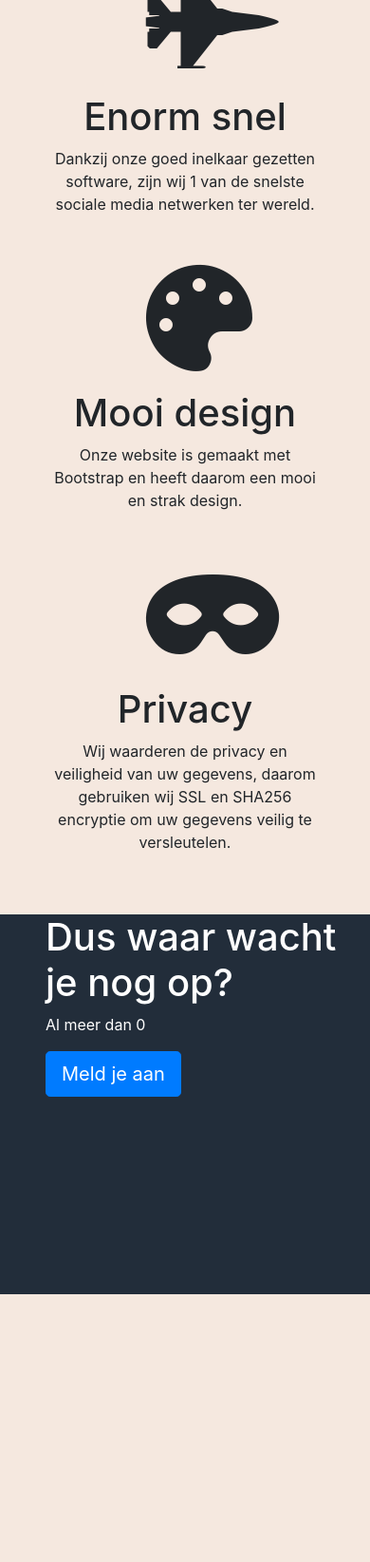
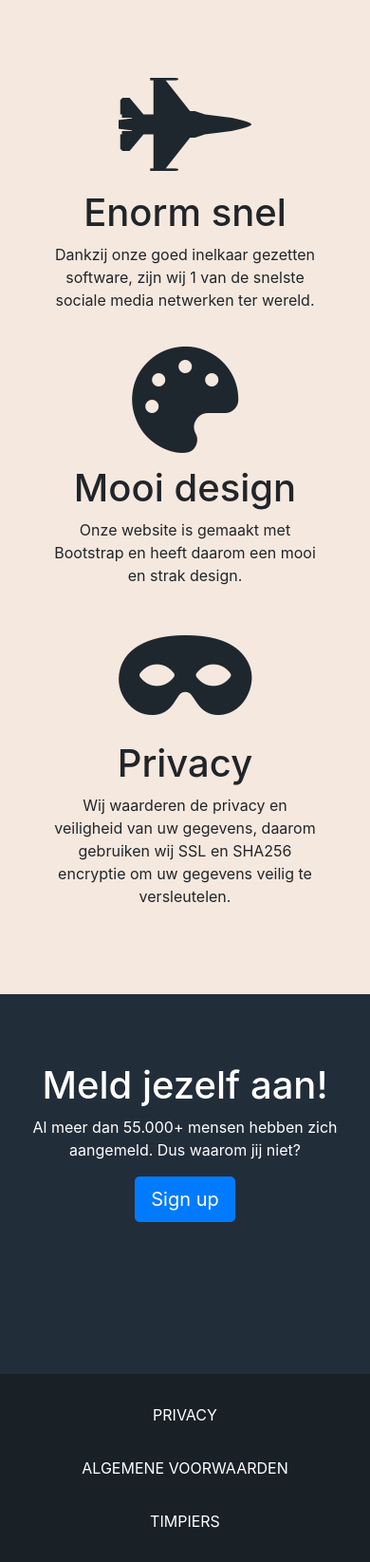
Before and after one commit to TimPiers/SocialMediaProject, a CodeIgniter app: page /www/ in a window 390 px wide; the page is wider, and only the part inside the window is pictured. Shown: the part 585-2230 px from the top of that part at 95% size. Before the commit the page ends 1948 px from the top of that part, so only its background shows below. Run offline with CodeIgniter, Linux system fonts and the light colour scheme; some libraries are stand-ins or nearby versions.

Commit message:
Updated home page

```diff
--- a/application/views/pages/home.php
+++ b/application/views/pages/home.php
@@ -9,13 +9,27 @@
     min-height: 400px;
     color: white;
   }
+  footer {
+    background-color: #192026;
+    text-align: center;
+    padding: 15px;
+  }
+
+  footer a {
+      margin: 0 50px;
+      color: white;
+  }
+
+  footer a:hover {
+    color: ivory;
+  }
 
   h1.icon {
     font-size: 7em;
     border-radius: 10px;
-    display: inline-block;
-    padding: 20px;
-    margin: 0 33%;
+    padding: 5px;
+    text-align: center;
+    color: #1e272e;
   }
 
   p.info {
@@ -23,62 +37,100 @@
     margin-left: 10%;
     text-align: center;
   }
+
+  div.signup {
+    display: none;
+  }
+
+@media screen and (min-width: 768px) {
+  div.signup {
+    display: inline-block;
+    border-top-left-radius: 50px;
+    border-bottom-left-radius: 50px;
+    height: 300px;
+    background-image: url('https://www.brockmeyer.nl/wp-content/uploads/2018/11/Socialmedia-1140x640.jpg');
+  }
+}
 </style>
 
 <article>
-  <div class="row">
-    <div class="col-12 col-md-5 col-lg-4 col-xl-3 mt-4">
-        <img class="ml-5 text-center" src="https://store.storeimages.cdn-apple.com/4982/as-images.apple.com/is/image/AppleInc/aos/published/images/i/ph/iphone8/plus/iphone8-plus-gold-select-2018?fmt=png-alpha">
+  <div class="row scroll-fast">
+    <div class="col-12 col-md-5 col-lg-4 col-xl-3 mt-4 text-center">
+        <img src="https://store.storeimages.cdn-apple.com/4982/as-images.apple.com/is/image/AppleInc/aos/published/images/i/ph/iphone8/plus/iphone8-plus-gold-select-2018?fmt=png-alpha">
     </div>
 
     <div class="col-12 col-md-7 col-lg-8 col-xl-9 mt-5 text-center text-md-left">
       <h1>Social Media</h1>
       <p>Het beste social media netwerk van Nederland.</p>
+      <a href="<?php echo base_url().'users/login'; ?>" class="btn btn-lg btn-primary mb-5">Login</a>
     </div>
   </div>
 </article>
 
-<div>
-  <div class="row mt-5">
+<div style="margin-top: 75px; margin-bottom: 75px;">
+  <div class="row mt-5 mb-5">
     <div class="mt-3 col-12 col-md-4">
-      <h1 class="scroll icon"><i class="fa fa-fighter-jet"></i></h1>
-      <h1 class="scroll text-center">Enorm snel</h1>
-      <p class="scroll info">Dankzij onze goed inelkaar gezetten software, zijn wij 1 van de snelste sociale media netwerken ter wereld.</p>
+      <h1 class="scroll-fast icon text-center"><i class="fa fa-fighter-jet"></i></h1>
+      <h1 class="scroll-fast text-center">Enorm snel</h1>
+      <p class="scroll-slow info">Dankzij onze goed inelkaar gezetten software, zijn wij 1 van de snelste sociale media netwerken ter wereld.</p>
     </div>
 
     <div class="mt-3 col-12 col-md-4">
-      <h1 class="scroll icon"><i class="fa fa-palette"></i></h1>
-      <h1 class="scroll text-center">Mooi design</h1>
-      <p class="scroll info">Onze website is gemaakt met Bootstrap en heeft daarom een mooi en strak design.</p>
+      <h1 class="scroll-fast icon"><i class="fa fa-palette"></i></h1>
+      <h1 class="scroll-fast text-center">Mooi design</h1>
+      <p class="scroll-slow info">Onze website is gemaakt met Bootstrap en heeft daarom een mooi en strak design.</p>
     </div>
 
     <div class="mt-3 col-12 col-md-4">
-      <h1 class="scroll icon"><i class="fa fa-mask"></i></h1>
-      <h1 class="scroll text-center">Privacy</h1>
-      <p class="scroll info">Wij waarderen de privacy en veiligheid van uw gegevens, daarom gebruiken wij SSL en SHA256 encryptie om uw gegevens veilig te versleutelen.</p>
+      <h1 class="scroll-fast icon"><i class="fa fa-mask"></i></h1>
+      <h1 class="scroll-fast text-center">Privacy</h1>
+      <p class="scroll-slow info">Wij waarderen de privacy en veiligheid van uw gegevens, daarom gebruiken wij SSL en SHA256 encryptie om uw gegevens veilig te versleutelen.</p>
     </div>
   </div>
 </div>
 
-<article class="mt-5">
-  <div class="ml-5">
-    <h1 class="scroll">Dus waar wacht je nog op?</h1>
-    <p>Al meer dan <span id="mensen" class="mensen">0</span></p>
-    <button class="btn btn-lg btn-primary">Meld je aan</button>
+<article>
+<br>
+<div class="row">
+  <div class="scroll-late col-12 offset-md-1 col-md-4 text-center text-md-left mt-5">
+    <h1>Meld jezelf aan!</h1>
+    <p>Al meer dan <span id="mensen">-1</span>+ mensen hebben zich aangemeld. Dus waarom jij niet?</p>
+    <a href="<?php echo base_url().'users/register'; ?>" class="btn btn-lg btn-primary">Sign up</a>
   </div>
+
+  <div class="scroll-late signup col-12 col-md-7">
+
+  </div>
+</div>
+
 </article>
 
+<footer>
+<div class="row scroll-fast">
+  <div class="col-12 col-lg-4 mt-3 mb-3">
+    <a href="https://help.instagram.com/519522125107875">PRIVACY</a>
+  </div>
+  <div class="col-12 col-lg-4 mt-3 mb-3">
+    <a href="https://help.instagram.com/581066165581870">ALGEMENE VOORWAARDEN</a>
+  </div>
+  <div class="col-12 col-lg-4 mt-3 mb-3">
+    <a href="https://timpiers.net">TIMPIERS</a>
+  </div>
+</footer>
+
 <script type="text/javascript">
-  ScrollReveal().reveal('.scroll', { delay: 100 });
-  const options = {
-  duration: 3,
-  separator: '.',
-  decimal: '',
-  };
-  let demo = new CountUp('mensen', 10, options);
+  ScrollReveal().reveal('.scroll-fast', { delay: 100 });
+  ScrollReveal().reveal('.scroll-slow', { delay: 150 });
+  ScrollReveal().reveal('.scroll-late', { delay: 300 });
+
+  let demo = new CountUp('mensen', 0, 55000, 0, 5, {
+    separator: '.'
+  });
   if (!demo.error) {
     demo.start();
   } else {
     console.error(demo.error);
   }
+
+
 </script>
--- a/application/views/templates/header.php
+++ b/application/views/templates/header.php
@@ -8,7 +8,7 @@
 	<script src="https://cdnjs.cloudflare.com/ajax/libs/popper.js/1.14.7/umd/popper.min.js" integrity="sha384-UO2eT0CpHqdSJQ6hJty5KVphtPhzWj9WO1clHTMGa3JDZwrnQq4sF86dIHNDz0W1" crossorigin="anonymous"></script>
 	<script src="https://stackpath.bootstrapcdn.com/bootstrap/4.3.1/js/bootstrap.min.js" integrity="sha384-JjSmVgyd0p3pXB1rRibZUAYoIIy6OrQ6VrjIEaFf/nJGzIxFDsf4x0xIM+B07jRM" crossorigin="anonymous"></script>
 	<script src="https://unpkg.com/scrollreveal"></script>
-	<script src="https://raw.githubusercontent.com/inorganik/countUp.js/master/dist/countUp.js"></script>
+	<script src="<?php echo base_url().'assets/js/countup.js'; ?>"></script>
 	<style type="text/css">
 		label {
 			margin: 0;
--- /dev/null
+++ b/assets/js/countUp.js
@@ -0,0 +1,261 @@
+
+(function(root, factory) {
+  if (typeof define === 'function' && define.amd) {
+    define(factory);
+  } else if (typeof exports === 'object') {
+    module.exports = factory(require, exports, module);
+  } else {
+    root.CountUp = factory();
+  }
+}(this, function(require, exports, module) {
+
+/*
+
+	countUp.js
+	by @inorganik
+
+*/
+
+// target = id of html element or var of previously selected html element where counting occurs
+// startVal = the value you want to begin at
+// endVal = the value you want to arrive at
+// decimals = number of decimal places, default 0
+// duration = duration of animation in seconds, default 2
+// options = optional object of options (see below)
+
+var CountUp = function(target, startVal, endVal, decimals, duration, options) {
+
+	var self = this;
+	self.version = function () { return '1.9.3'; };
+
+	// default options
+	self.options = {
+		useEasing: true, // toggle easing
+		useGrouping: true, // 1,000,000 vs 1000000
+		separator: ',', // character to use as a separator
+		decimal: '.', // character to use as a decimal
+		easingFn: easeOutExpo, // optional custom easing function, default is Robert Penner's easeOutExpo
+		formattingFn: formatNumber, // optional custom formatting function, default is formatNumber above
+		prefix: '', // optional text before the result
+		suffix: '', // optional text after the result
+		numerals: [] // optionally pass an array of custom numerals for 0-9
+	};
+
+	// extend default options with passed options object
+	if (options && typeof options === 'object') {
+		for (var key in self.options) {
+			if (options.hasOwnProperty(key) && options[key] !== null) {
+				self.options[key] = options[key];
+			}
+		}
+	}
+
+	if (self.options.separator === '') {
+		self.options.useGrouping = false;
+	}
+	else {
+		// ensure the separator is a string (formatNumber assumes this)
+		self.options.separator = '' + self.options.separator;
+	}
+
+	// make sure requestAnimationFrame and cancelAnimationFrame are defined
+	// polyfill for browsers without native support
+	// by Opera engineer Erik Möller
+	var lastTime = 0;
+	var vendors = ['webkit', 'moz', 'ms', 'o'];
+	for(var x = 0; x < vendors.length && !window.requestAnimationFrame; ++x) {
+		window.requestAnimationFrame = window[vendors[x]+'RequestAnimationFrame'];
+		window.cancelAnimationFrame = window[vendors[x]+'CancelAnimationFrame'] || window[vendors[x]+'CancelRequestAnimationFrame'];
+	}
+	if (!window.requestAnimationFrame) {
+		window.requestAnimationFrame = function(callback, element) {
+			var currTime = new Date().getTime();
+			var timeToCall = Math.max(0, 16 - (currTime - lastTime));
+			var id = window.setTimeout(function() { callback(currTime + timeToCall); }, timeToCall);
+			lastTime = currTime + timeToCall;
+			return id;
+		};
+	}
+	if (!window.cancelAnimationFrame) {
+		window.cancelAnimationFrame = function(id) {
+			clearTimeout(id);
+		};
+	}
+
+	function formatNumber(num) {
+		var neg = (num < 0),
+        	x, x1, x2, x3, i, len;
+		num = Math.abs(num).toFixed(self.decimals);
+		num += '';
+		x = num.split('.');
+		x1 = x[0];
+		x2 = x.length > 1 ? self.options.decimal + x[1] : '';
+		if (self.options.useGrouping) {
+			x3 = '';
+			for (i = 0, len = x1.length; i < len; ++i) {
+				if (i !== 0 && ((i % 3) === 0)) {
+					x3 = self.options.separator + x3;
+				}
+				x3 = x1[len - i - 1] + x3;
+			}
+			x1 = x3;
+		}
+		// optional numeral substitution
+		if (self.options.numerals.length) {
+			x1 = x1.replace(/[0-9]/g, function(w) {
+				return self.options.numerals[+w];
+			})
+			x2 = x2.replace(/[0-9]/g, function(w) {
+				return self.options.numerals[+w];
+			})
+		}
+		return (neg ? '-' : '') + self.options.prefix + x1 + x2 + self.options.suffix;
+	}
+	// Robert Penner's easeOutExpo
+	function easeOutExpo(t, b, c, d) {
+		return c * (-Math.pow(2, -10 * t / d) + 1) * 1024 / 1023 + b;
+	}
+	function ensureNumber(n) {
+		return (typeof n === 'number' && !isNaN(n));
+	}
+
+	self.initialize = function() {
+		if (self.initialized) return true;
+
+		self.error = '';
+		self.d = (typeof target === 'string') ? document.getElementById(target) : target;
+		if (!self.d) {
+			self.error = '[CountUp] target is null or undefined'
+			return false;
+		}
+		self.startVal = Number(startVal);
+		self.endVal = Number(endVal);
+		// error checks
+		if (ensureNumber(self.startVal) && ensureNumber(self.endVal)) {
+			self.decimals = Math.max(0, decimals || 0);
+			self.dec = Math.pow(10, self.decimals);
+			self.duration = Number(duration) * 1000 || 2000;
+			self.countDown = (self.startVal > self.endVal);
+			self.frameVal = self.startVal;
+			self.initialized = true;
+			return true;
+		}
+		else {
+			self.error = '[CountUp] startVal ('+startVal+') or endVal ('+endVal+') is not a number';
+			return false;
+		}
+	};
+
+	// Print value to target
+	self.printValue = function(value) {
+		var result = self.options.formattingFn(value);
+
+		if (self.d.tagName === 'INPUT') {
+			this.d.value = result;
+		}
+		else if (self.d.tagName === 'text' || self.d.tagName === 'tspan') {
+			this.d.textContent = result;
+		}
+		else {
+			this.d.innerHTML = result;
+		}
+	};
+
+	self.count = function(timestamp) {
+
+		if (!self.startTime) { self.startTime = timestamp; }
+
+		self.timestamp = timestamp;
+		var progress = timestamp - self.startTime;
+		self.remaining = self.duration - progress;
+
+		// to ease or not to ease
+		if (self.options.useEasing) {
+			if (self.countDown) {
+				self.frameVal = self.startVal - self.options.easingFn(progress, 0, self.startVal - self.endVal, self.duration);
+			} else {
+				self.frameVal = self.options.easingFn(progress, self.startVal, self.endVal - self.startVal, self.duration);
+			}
+		} else {
+			if (self.countDown) {
+				self.frameVal = self.startVal - ((self.startVal - self.endVal) * (progress / self.duration));
+			} else {
+				self.frameVal = self.startVal + (self.endVal - self.startVal) * (progress / self.duration);
+			}
+		}
+
+		// don't go past endVal since progress can exceed duration in the last frame
+		if (self.countDown) {
+			self.frameVal = (self.frameVal < self.endVal) ? self.endVal : self.frameVal;
+		} else {
+			self.frameVal = (self.frameVal > self.endVal) ? self.endVal : self.frameVal;
+		}
+
+		// decimal
+		self.frameVal = Math.round(self.frameVal*self.dec)/self.dec;
+
+		// format and print value
+		self.printValue(self.frameVal);
+
+		// whether to continue
+		if (progress < self.duration) {
+			self.rAF = requestAnimationFrame(self.count);
+		} else {
+			if (self.callback) self.callback();
+		}
+	};
+	// start your animation
+	self.start = function(callback) {
+		if (!self.initialize()) return;
+		self.callback = callback;
+		self.rAF = requestAnimationFrame(self.count);
+	};
+	// toggles pause/resume animation
+	self.pauseResume = function() {
+		if (!self.paused) {
+			self.paused = true;
+			cancelAnimationFrame(self.rAF);
+		} else {
+			self.paused = false;
+			delete self.startTime;
+			self.duration = self.remaining;
+			self.startVal = self.frameVal;
+			requestAnimationFrame(self.count);
+		}
+	};
+	// reset to startVal so animation can be run again
+	self.reset = function() {
+		self.paused = false;
+		delete self.startTime;
+		self.initialized = false;
+		if (self.initialize()) {
+			cancelAnimationFrame(self.rAF);
+			self.printValue(self.startVal);
+		}
+	};
+	// pass a new endVal and start animation
+	self.update = function (newEndVal) {
+		if (!self.initialize()) return;
+		newEndVal = Number(newEndVal);
+		if (!ensureNumber(newEndVal)) {
+			self.error = '[CountUp] update() - new endVal is not a number: '+newEndVal;
+			return;
+		}
+		self.error = '';
+		if (newEndVal === self.frameVal) return;
+		cancelAnimationFrame(self.rAF);
+		self.paused = false;
+		delete self.startTime;
+		self.startVal = self.frameVal;
+		self.endVal = newEndVal;
+		self.countDown = (self.startVal > self.endVal);
+		self.rAF = requestAnimationFrame(self.count);
+	};
+
+	// format startVal on initialization
+	if (self.initialize()) self.printValue(self.startVal);
+};
+
+return CountUp;
+
+}));
```
Also changed, not shown: assets/js/countUp.min.js (added).
